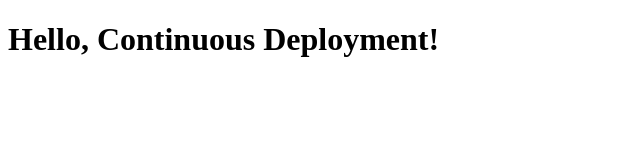
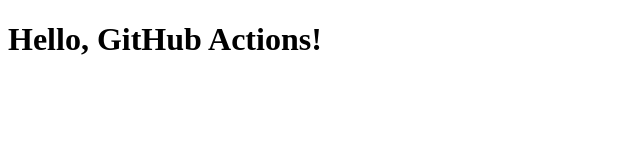
Before and after one commit to Quammy93/DevOps, a plain HTML site: page gh-deployment-workflow/index.html in a window 1280 px wide. Shown: the whole page, without its empty margins (0-640 px from the left). Drawn offline with Linux system fonts and the light colour scheme.

Commit message:
continueos integration

```diff
--- a/gh-deployment-workflow/index.html
+++ b/gh-deployment-workflow/index.html
@@ -4,6 +4,6 @@
     <title>GitHub Actions Deployment</title>
 </head>
 <body>
-    <h1>Hello, Continuous Deployment!</h1>
+    <h1>Hello, GitHub Actions!</h1>
 </body>
 </html>
```
